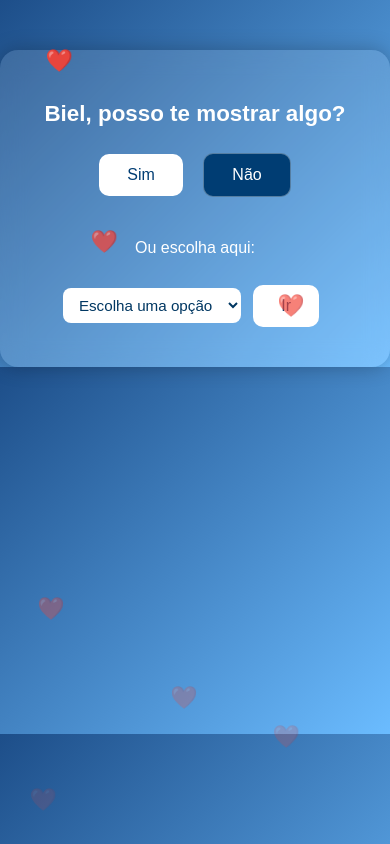
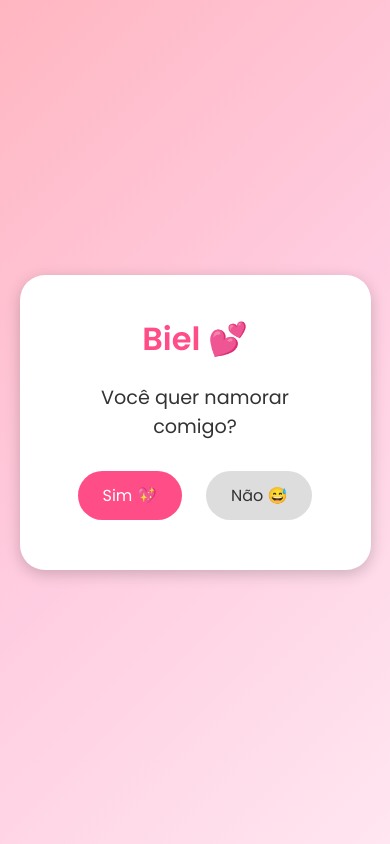
Before and after one commit to dreysantos/mensagem-fofa, a plain HTML site: page index.html in a window 390 px wide. Drawn offline with Linux system fonts and the light colour scheme.

Commit message:
Add files via upload

```diff
--- a/css/style.css
+++ b/css/style.css
@@ -1,129 +1,87 @@
-body {
+@import url('https://fonts.googleapis.com/css2?family=Poppins:wght@400;600&display=swap');
+* {
     margin: 0;
     padding: 0;
-    font-family: "Poppins", Arial, sans-serif;
-    background: linear-gradient(135deg, #1d4e89, #6bbcff);
-    color: #fff;
+    box-sizing: border-box;
+    font-family: "Poppins", sans-serif;
+}
+
+body {
+    background: linear-gradient(135deg, #ffb6c1, #ffcce0, #ffe6f0);
+    height: 100vh;
+    display: flex;
+    justify-content: center;
+    align-items: center;
     text-align: center;
 }
 
-.section {
-    max-width: 600px;
-    margin: auto;
-    margin-top: 50px;
-    padding: 40px 25px;
-    background: rgba(255, 255, 255, 0.12);
-    backdrop-filter: blur(12px);
-    border-radius: 18px;
-    box-shadow: 0 0 20px rgba(0, 0, 0, 0.25);
-    animation: fade 0.5s ease;
+.container {
+    background: white;
+    padding: 40px;
+    border-radius: 25px;
+    box-shadow: 0 4px 15px rgba(0, 0, 0, 0.2);
+    width: 90%;
+    max-width: 400px;
+    transition: all 0.5s ease;
 }
 
-h1,
-h2 {
-    font-weight: 600;
+h1 {
+    font-size: 2rem;
+    color: #ff4d88;
 }
 
 p {
-    font-size: 1.05rem;
-    line-height: 1.6;
+    font-size: 1.2rem;
+    margin: 20px 0;
+    color: #333;
 }
 
-.btn {
-    padding: 12px 28px;
-    border-radius: 10px;
+.buttons button {
     border: none;
+    padding: 12px 25px;
+    margin: 10px;
+    border-radius: 25px;
     cursor: pointer;
-    margin: 8px;
+    transition: all 0.3s ease;
     font-size: 1rem;
-    font-weight: 500;
-    transition: 0.35s;
 }
 
-.yes {
-    background: #fff;
-    color: #003d73;
+#yes {
+    background: #ff4d88;
+    color: white;
 }
 
-.no {
-    background: #003d73;
-    color: #fff;
-    border: 1px solid #ffffff55;
+#yes:hover {
+    background: #ff1a66;
+    transform: scale(1.1);
 }
 
-.mini {
-    background: #fff;
-    color: #003d73;
+#no {
+    background: #ddd;
+    color: #333;
 }
 
-.btn:hover {
-    transform: scale(1.06);
-    filter: brightness(1.1);
-}
-
-.selectArea {
-    margin-top: 30px;
-}
-
-select {
-    padding: 8px 12px;
-    border-radius: 8px;
-    border: none;
-    font-size: 0.95rem;
-    background: #ffffff;
-    color: #003762;
-    font-weight: 500;
+#no:hover {
+    background: #ccc;
+    transform: scale(1.1);
 }
 
 .hidden {
     display: none;
 }
 
-@keyframes fade {
-    from {
-        opacity: 0;
-        transform: translateY(14px);
+.heart {
+    position: fixed;
+    color: #ff4d88;
+    font-size: 24px;
+    animation: floatUp 3s linear infinite;
+}
+
+@keyframes floatUp {
+    0% {
+        transform: translateY(0) scale(1);
     }
-    to {
-        opacity: 1;
-        transform: translateY(0);
+    100% {
+        transform: translateY(-100vh) scale(0);
     }
 }
-
-
-/* Corações */
-
-.heart {
-    position: fixed;
-    top: -10px;
-    font-size: 22px;
-    color: #ff3b6a;
-    animation: fall linear forwards;
-    pointer-events: none;
-}
-
-@keyframes fall {
-    to {
-        transform: translateY(110vh);
-        opacity: 0;
-    }
-}
-
-
-/* Responsivo */
-
-@media (max-width: 1200px) {
-    .section {
-        padding: 32px 18px;
-    }
-    h1,
-    h2 {
-        font-size: 1.4rem;
-    }
-    p {
-        font-size: 1rem;
-    }
-    iframe {
-        height: 140px;
-    }
-}
--- a/index.html
+++ b/index.html
@@ -1,49 +1,32 @@
 <!DOCTYPE html>
-<html lang="pt-br">
+<html lang="pt-BR">
 
 <head>
     <meta charset="UTF-8">
     <meta name="viewport" content="width=device-width, initial-scale=1.0">
-    <title>Para o Biel</title>
+    <title>Biel, quer namorar comigo?</title>
     <link rel="stylesheet" href="./css/style.css">
 </head>
 
 <body>
+    <div class="container" id="pedido">
+        <h1>Biel 💕</h1>
+        <p>Você quer namorar comigo?</p>
+        <div class="buttons">
+            <button id="yes">Sim 💖</button>
+            <button id="no">Não 😅</button>
+        </div>
+    </div>
 
-    <section id="choiceSection" class="section">
-        <h1>Biel, posso te mostrar algo?</h1>
-        <button id="btnYes" class="btn yes">Sim</button>
-        <button id="btnNo" class="btn no">Não</button>
+    <div class="container hidden" id="sim">
+        <h1>Aee, você aceitou! 💞</h1>
+        <p>Agora somos um casal! 🌹✨</p>
+    </div>
 
-        <div class="selectArea">
-            <p>Ou escolha aqui:</p>
-            <select id="presentSelect">
-        <option value="">Escolha uma opção</option>
-        <option value="verPresente">Ver Presente</option>
-        <option value="verMensagem">Ver Mensagem</option>
-      </select>
-            <button id="goSelect" class="btn mini">Ir</button>
-        </div>
-    </section>
-
-    <section id="surpriseSection" class="section hidden">
-        <h2>Esse é pra você, Biel.</h2>
-        <p>
-            Você é como um amanhecer calmo depois de uma noite longa. Fica, porque o mundo fica mais leve quando você existe.
-        </p>
-
-        <iframe style="border-radius:12px" src="https://open.spotify.com/embed/track/3Hvu1pq89D4R0lyPBoujSv?utm_source=generator" width="100%" height="152" frameBorder="0" allowfullscreen="" allow="autoplay; clipboard-write; encrypted-media; picture-in-picture"></iframe>
-
-        <button id="backBtn" class="btn mini">Voltar</button>
-    </section>
-
-    <section id="messageSection" class="section hidden">
-        <h2>Uma mensagem pra você</h2>
-        <p>
-            Eu não complico: eu gosto de você. Gosto do jeito que você fala, do jeito que você ri, do jeito que você existe. Você é importante pra mim. É simples assim.
-        </p>
-        <button id="backBtn2" class="btn mini">Voltar</button>
-    </section>
+    <div class="container hidden" id="nao">
+        <h1>Poxa 😢</h1>
+        <p>Mas tudo bem… ainda gosto muito de você 💔</p>
+    </div>
 
     <script src="./js/script.js"></script>
 </body>
--- a/js/script.js
+++ b/js/script.js
@@ -1,41 +1,28 @@
-document.addEventListener('DOMContentLoaded', () => {
-    const btnYes = document.getElementById('btnYes');
-    const btnNo = document.getElementById('btnNo');
-    const surprise = document.getElementById('surpriseSection');
-    const choice = document.getElementById('choiceSection');
-    const message = document.getElementById('messageSection');
-    const backBtn = document.getElementById('backBtn');
-    const backBtn2 = document.getElementById('backBtn2');
-    const select = document.getElementById('presentSelect');
-    const goSelect = document.getElementById('goSelect');
+const btnYes = document.getElementById("yes");
+const btnNo = document.getElementById("no");
+const pedido = document.getElementById("pedido");
+const sim = document.getElementById("sim");
+const nao = document.getElementById("nao");
 
-    btnYes.onclick = () => { choice.classList.add('hidden');
-        surprise.classList.remove('hidden'); }
-    btnNo.onclick = () => { choice.classList.add('hidden');
-        message.classList.remove('hidden'); }
-
-    backBtn.onclick = backBtn2.onclick = () => {
-        surprise.classList.add('hidden');
-        message.classList.add('hidden');
-        choice.classList.remove('hidden');
-    }
-
-    goSelect.onclick = () => {
-        const v = select.value;
-        if (v === "verPresente") { choice.classList.add('hidden');
-            surprise.classList.remove('hidden'); } else if (v === "verMensagem") { choice.classList.add('hidden');
-            message.classList.remove('hidden'); } else select.animate([{ transform: 'translateX(0)' }, { transform: 'translateX(-6px)' }, { transform: 'translateX(6px)' }, { transform: 'translateX(0)' }], { duration: 300 });
-    };
+btnYes.addEventListener("click", () => {
+    pedido.classList.add("hidden");
+    sim.classList.remove("hidden");
+    criarCorações();
 });
 
-/* Corações */
-function createHeart() {
-    const heart = document.createElement("div");
-    heart.className = "heart";
-    heart.textContent = "❤️";
-    heart.style.left = Math.random() * 100 + "vw";
-    heart.style.animationDuration = (Math.random() * 2 + 3) + "s";
-    document.body.appendChild(heart);
-    setTimeout(() => heart.remove(), 5000);
+btnNo.addEventListener("click", () => {
+    pedido.classList.add("hidden");
+    nao.classList.remove("hidden");
+});
+
+function criarCorações() {
+    for (let i = 0; i < 30; i++) {
+        const heart = document.createElement("div");
+        heart.classList.add("heart");
+        heart.innerHTML = "💖";
+        heart.style.left = Math.random() * 100 + "vw";
+        heart.style.animationDuration = Math.random() * 3 + 2 + "s";
+        document.body.appendChild(heart);
+        setTimeout(() => heart.remove(), 3000);
+    }
 }
-setInterval(createHeart, 600);
```
